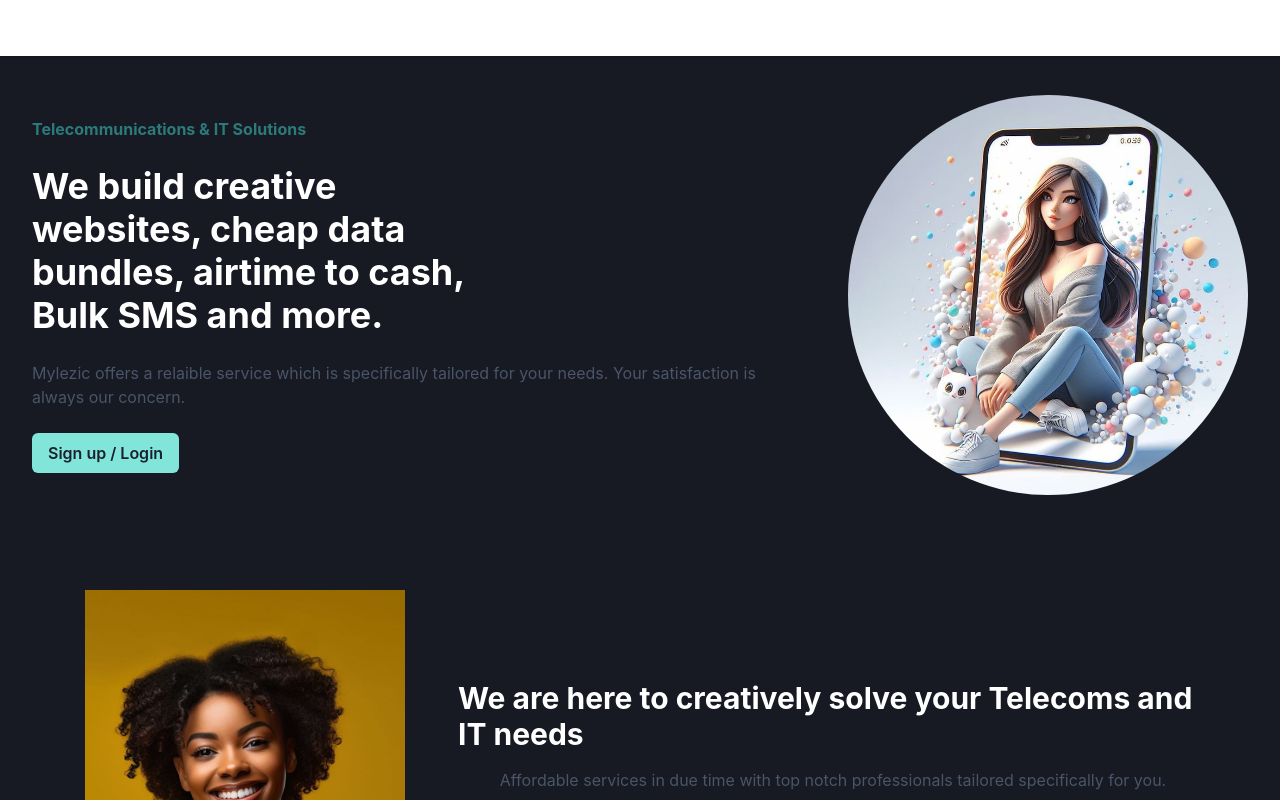
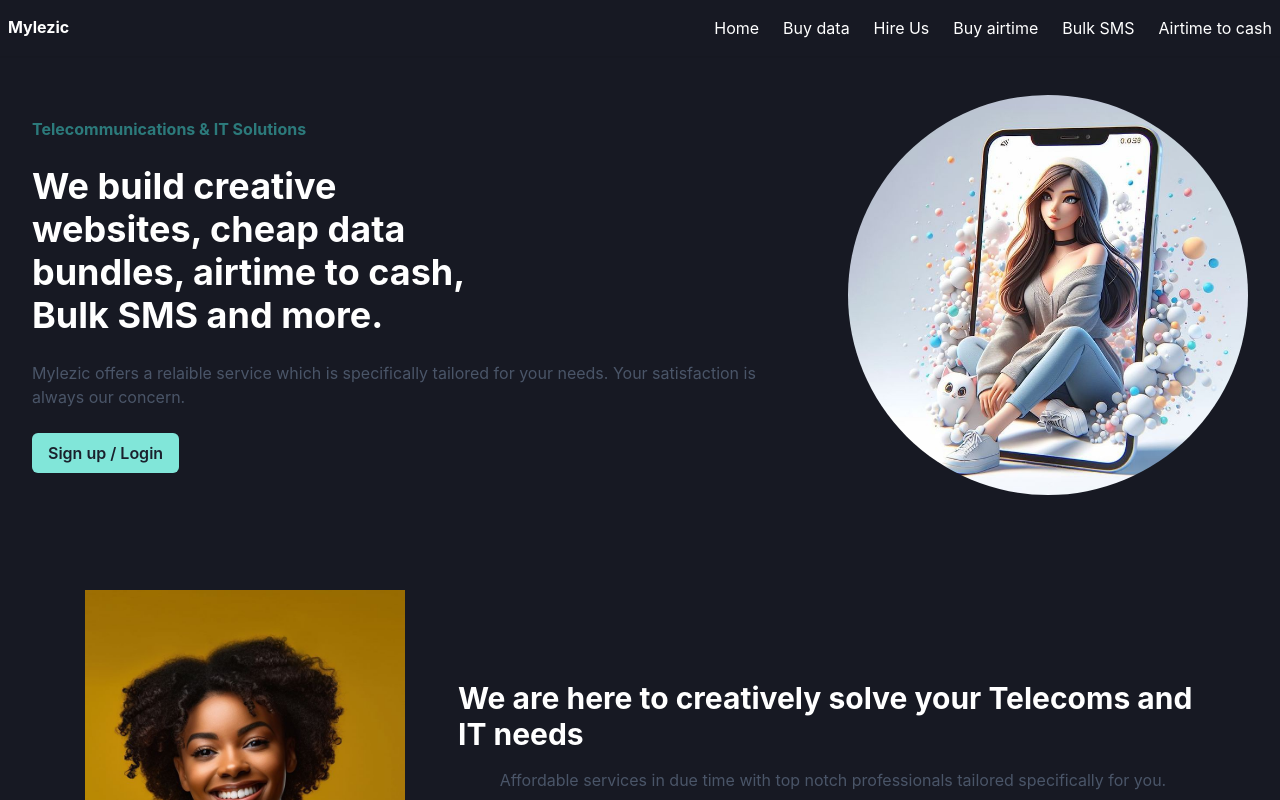
Before and after one commit to Mayor-Myles/Mylezic_Portal, a Next.js app: page / in a window 1280 px wide. Shown: the top 800 px of the page. Built offline with nearby package versions, Linux system fonts and the light colour scheme; no server answers.

Commit message:
Update home.js

```diff
--- a/components/home.js
+++ b/components/home.js
@@ -144,7 +144,7 @@ const testimonials = [
     <Box>
 
       {/* Header Section */}
-      <Flex shadow="sm" position ="fixed" zIndex="999" top="0" bg="white" w="full" as="header" align="center" justify="space-between" py={4} px={2}>
+      <Flex shadow="sm" position ="fixed" zIndex="999" top="0" bg="whitee" w="full" as="header" align="center" justify="space-between" py={4} px={2}>
         <Heading as="h1" size="sm">Mylezic</Heading>
         <IconButton
           display={{ base: "block", md: "none" }}
@@ -191,7 +191,7 @@ const testimonials = [
       </Drawer>
 
       {/* Hero Section */}
-      <Box mt="5em" as="section" py={15} px={8} bgg="gray.50">
+      <Box mt="5em" as="section" py={15} px={8} bg="grayyy.50">
         <Flex direction={{ base: "column", md: "row" }} align="center">
           <VStack align="start" spacing={6} flex={1}>
             <Text color="teal.600" fontWeight="bold">Telecommunications & IT Solutions</Text>
@@ -212,7 +212,7 @@ const testimonials = [
       </Box>
 
       {/* About Us Section */}
-      <Box mx={[1,10]} as="section" py={20} px={8} bgg="white">
+      <Box mx={[1,10]} as="section" py={20} px={8} bg="whitee">
         <Flex direction={{ base: "column", md: "row" }} align="center">
           <Image
             src="avatar.jpeg"
@@ -245,7 +245,7 @@ const testimonials = [
       </Box>
 
       {/* Services Section */}
-      <Box as="section" py={20} px={8} bgg="gray.900">
+      <Box as="section" py={20} px={8} bg="grayyy.900">
         <Heading as="h3" size="lg" color="white" textAlign="center" mb={10}>
           What we do
         </Heading>
```
